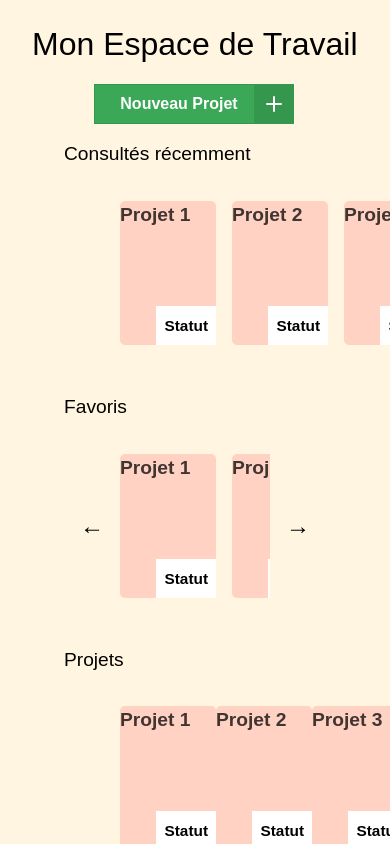
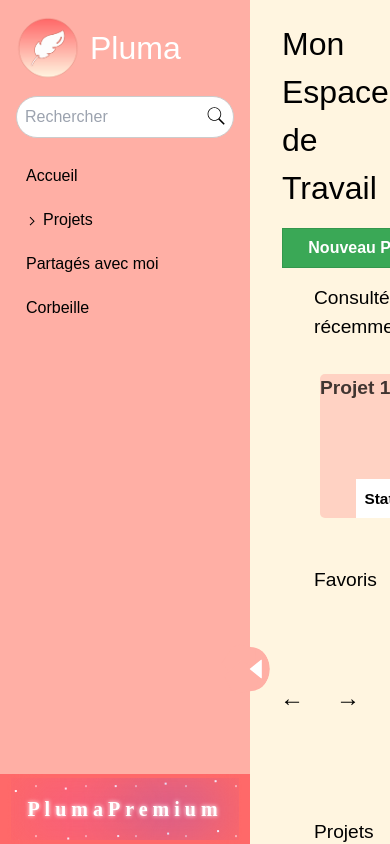
Before and after one commit to Nuxnuxx/Pluma, a React (Create React App) app in the folder client/: page /mon-espace in a window 390 px wide. Built offline with nearby package versions, Linux system fonts and the light colour scheme.

Commit message:
- Ajout du bouton pour rétrécir la sidebar - Correction de la taille du canva pour l'édition du projet

```diff
--- a/client/src/siteOutil/components/ReactFlow/ContextMenu.js
+++ b/client/src/siteOutil/components/ReactFlow/ContextMenu.js
@@ -14,23 +14,24 @@ export default function ContextMenu({ id, top, left, right, bottom, data, onDele
         addNodes({ ...node, id: `${node.id}-copy`, position});
     }, [id, getNode, addNodes]);
 
-    const deleteNode = useCallback(() => {
+    const deleteNodeOrEdge = useCallback(() => {
         setNodes((nodes) => nodes.filter((node) => node.id !== id));
         setEdges((edges) => edges.filter((edge) => edge.source !== id));
 
         if (type) {
             onDelete(id, type);
         }
+
     }, [id, setNodes, setEdges, onDelete, type]);
 
     return (
         <div style={{ top, left, right, bottom }} className="context-menu" {...props}>
             <p>
-                <small>{data.label}</small>
+                <small>greger</small>
             </p>
-            <button>Editer</button> {/* onClick={/* editNode */}
+            <button>Editer</button>
             <button onClick={duplicateNode}>Dupliquer</button>
-            <button onClick={deleteNode}>Supprimer</button>
+            <button onClick={deleteNodeOrEdge}>Supprimer</button>
         </div>
     );
 }
--- a/client/src/siteOutil/components/ReactFlow/CustomNode.js
+++ /dev/null
@@ -1,39 +0,0 @@
-import { Handle, Position, useStore } from 'reactflow';
-
-const connectionNodeIdSelector = (state) => state.connectionNodeId;
-
-const sourceStyle = { zIndex: 1 };
-
-export default function CustomNode({ id }) {
-    const connectionNodeId = useStore(connectionNodeIdSelector);
-
-    const isConnecting = !!connectionNodeId;
-    const isTarget = connectionNodeId && connectionNodeId !== id;
-    const label = isTarget ? 'Drop here' : 'Drag to connect';
-
-    return (
-        <div className="customNode">
-            <div
-                className="customNodeBody"
-                style={{
-                    borderStyle: isTarget ? 'dashed' : 'solid',
-                    backgroundColor: isTarget ? '#ffcce3' : '#ccd9f6',
-                }}
-            >
-                {/* If handles are conditionally rendered and not present initially, you need to update the node internals https://reactflow.dev/docs/api/hooks/use-update-node-internals/ */}
-                {/* In this case we don't need to use useUpdateNodeInternals, since !isConnecting is true at the beginning and all handles are rendered initially. */}
-                {!isConnecting && (
-                    <Handle
-                        className="customHandle"
-                        position={Position.Right}
-                        type="source"
-                        style={sourceStyle}
-                    />
-                )}
-
-                <Handle className="customHandle" position={Position.Left} type="target" />
-                {label}
-            </div>
-        </div>
-    );
-}
--- a/client/src/siteOutil/components/Sidebar/sidebar.js
+++ b/client/src/siteOutil/components/Sidebar/sidebar.js
@@ -1,4 +1,4 @@
-import React, {useState} from 'react';
+import React, {useState, useEffect} from 'react';
 import {Link} from "react-router-dom"
 import './sidebar.scss';
 
@@ -15,14 +15,36 @@ const Sidebar = () => {
     ];
 
     const [isProjectsOpen, setIsProjectsOpen] = useState(false);
+    const [isSidebarOpen, setIsSidebarOpen] = useState(false);
 
     const toggleProjects = () => {
         setIsProjectsOpen(!isProjectsOpen);
     };
 
+    const toggleSidebar = () => {
+        setIsSidebarOpen(prevState => !prevState);
+    };
+
+    useEffect(() => {
+        const handleResize = () => {
+            const sidebarElement = document.querySelector('.sidebar');
+            const isSidebarClose = sidebarElement.classList.contains('close');
+
+            if (window.innerWidth < 768 && !isSidebarClose) {
+                toggleSidebar();
+            }
+        };
+
+        window.addEventListener('resize', handleResize);
+
+        return () => {
+            window.removeEventListener('resize', handleResize);
+        };
+    }, []);
+
     return (
-        <div className="sidebar">
-            <div className="sidebar-content">
+        <div className={`sidebar ${isSidebarOpen ? 'close' : ''}`}>
+            <div className={`sidebar-content ${isSidebarOpen ? 'close' : ''}`}>
                 <div className="titre">
                     <img src="/assets/logo_clair_1.png" alt="logo" className="logo" />
                     <h2>Pluma</h2>
@@ -64,7 +86,7 @@ const Sidebar = () => {
                     </Link>
                 </ul>
             </div>
-            <div className="premium">
+            <div className={`premium ${isSidebarOpen ? 'close' : ''}`}>
                 <Link to="/premium">
                     <button className="btn-premium" type="button">
                         <strong>PlumaPremium</strong>
@@ -79,6 +101,14 @@ const Sidebar = () => {
                     </button>
                 </Link>
             </div>
+            <div className={`toggle-button ${isSidebarOpen ? 'close' : ''}`} onClick={toggleSidebar}>
+                <svg id="eQXyaThE5gd1" xmlns="http://www.w3.org/2000/svg" viewBox="0 0 200 500" shapeRendering="geometricPrecision" textRendering="geometricPrecision" width="100%" height="100%">
+                    <ellipse rx="237.58581" ry="214.427627" transform="matrix(.711193 0 0 1.000001 178.909992 250)" fill="#ffafa5" strokeWidth="0"/>
+                    <polygon points="0,-98.25934 93.450185,-30.363806 57.755391,79.493476 -57.755391,79.493476 -93.450185,-30.363806 0,-98.25934" transform="matrix(1.138413 1.360925-1.539158 1.287505 56.492851 165.484719)" fill="#ffafa5" strokeWidth="0"/>
+                    <polygon points="0,-98.25934 93.450185,-30.363806 57.755391,79.493476 -57.755391,79.493476 -93.450185,-30.363806 0,-98.25934" transform="matrix(.786197 1.590596-1.798908 0.889161 80.24744 339.908492)" fill="#ffafa5" strokeWidth="0"/>
+                    <path d="M20.972,95.594L78.577,49.643c.951-.76.951-2.367,0-3.127L20.968,0.56c-.689-.547-1.716-.709-2.61-.414-.186.061-.33.129-.436.186-.65.35-1.056,1.025-1.056,1.764v91.967c0,.736.405,1.414,1.056,1.762.109.06.253.127.426.185.903.295,1.933.134,2.624-.416Z" transform={isSidebarOpen ? "matrix(1.93752 0 0 1.93752 114.577189 156.84779)" : "matrix(-1.93752 0 0 -1.93752 300.881839 343.15225)"} fill="#fff" style={{ transition: 'transform 0.2s ease' }}/>
+                </svg>
+            </div>
         </div>
     );
 };
--- a/client/src/siteOutil/components/Sidebar/sidebar.scss
+++ b/client/src/siteOutil/components/Sidebar/sidebar.scss
@@ -4,7 +4,7 @@
   background-color: #FFAFA5;
   overflow-x: hidden;
   overflow-y: hidden;
-  transition: 0.3s;
+  transition: width 0.3s ease;
   display: inline-flex;
   flex-direction: column;
   justify-content: space-between;
@@ -15,6 +15,12 @@
     flex-direction: column;
     color: white;
     overflow-y: auto;
+    transition: 0.1s ease;
+
+    &.close{
+      opacity: 0;
+      pointer-events: none;
+    }
 
     .titre {
       display: flex;
@@ -136,6 +142,12 @@
     align-items: center;
     justify-content: center;
     border-radius: 0;
+    transition: 0.1s ease;
+
+    &.close{
+      opacity: 0;
+      pointer-events: none;
+    }
 
     .btn-premium {
       display: flex;
@@ -165,7 +177,7 @@
 
     strong {
       z-index: 2;
-      font-family: 'Avalors Personal Use';
+      font-family: 'Avalors Personal Use', serif;
       font-size: 20px;
       letter-spacing: 5px;
       color: #FFFFFF;
@@ -304,8 +316,29 @@
     }
   }
 
+  &.close {
+    width: 10px;
+    transition: width 0.3s ease;
+  }
+
   @media (max-width: 768px) {
-    width: 0;
-    transition: 0.3s;
+    transition: width 0.3s ease;
   }
 }
+
+.toggle-button {
+  position: absolute;
+  border-radius: 50%;
+  width: 50px;
+  height: 50px;
+  left: 220px;
+  overflow: hidden;
+  bottom: 150px;
+  z-index: 999;
+  transition: 0.3s ease;
+  cursor: pointer;
+
+  &.close{
+    left: -20px;
+  }
+}
--- a/client/src/siteOutil/pages/EditionProjet.js
+++ b/client/src/siteOutil/pages/EditionProjet.js
@@ -1,4 +1,4 @@
-import React, {useCallback, useEffect, useRef, useState} from 'react';
+import React, {useCallback, useRef, useState} from 'react';
 import ReactFlow, {addEdge, updateEdge, Background, Controls, MiniMap, ReactFlowProvider, useEdgesState, useNodesState} from 'reactflow';
 import 'reactflow/dist/style.css';
 import '../styles/EditionProjet.scss'
@@ -34,7 +34,6 @@ export default function EditionProjet() {
     const [nodes, setNodes, onNodesChange] = useNodesState(initialNodes);
     const [edges, setEdges, onEdgesChange] = useEdgesState(initialEdges);
     const [reactFlowInstance, setReactFlowInstance] = useState(null);
-    const [screenWidth, setScreenWidth] = useState(window.innerWidth);
 
     const onConnect = useCallback((params) => setEdges((eds) => addEdge(params, eds)), [setEdges]);
 
@@ -65,6 +64,21 @@ export default function EditionProjet() {
                 left: event.clientX - 240,
                 data: node.data,
                 type: node.type,
+            });
+        },
+        [setMenu]
+    );
+
+    const onEdgeContextMenu = useCallback(
+        (event, edge) => {
+            event.preventDefault();
+
+            setMenu({
+                id: edge.id,
+                top: event.clientY,
+                left: event.clientX - 240,
+                data: edge.data,
+                type: edge.type,
             });
         },
         [setMenu]
@@ -169,20 +183,6 @@ export default function EditionProjet() {
         [setNodes, reactFlowInstance]
     );
 
-    useEffect(() => {
-        const handleResize = () => {
-            setScreenWidth(window.innerWidth);
-        };
-
-        window.addEventListener('resize', handleResize);
-
-        return () => {
-            window.removeEventListener('resize', handleResize);
-        };
-    }, []);
-
-    const isScreenTooSmall = screenWidth < 1023;
-
     const connectionLineStyle = {
         strokeWidth: 3,
         stroke: '#d6d6d6',
@@ -193,17 +193,15 @@ export default function EditionProjet() {
     };
 
     const EdgeOptions = {
-        style: { strokeWidth: 2, stroke: '#b26b5d' },
+        style: { strokeWidth: 4, stroke: '#b26b5d'},
         type: 'floating',
     };
 
     return (
         <div className="dndflow">
-            {isScreenTooSmall ? (
-                <p>La taille de l'écran n'est pas adaptée pour afficher cette page.</p>
-            ) : <ReactFlowProvider>
+            <ReactFlowProvider>
                     <div className="reactflow-wrapper" ref={reactFlowWrapper}>
-                        <div style={{ width: '87vw', height: '100vh' }}>
+                        <div style={{ width: '100%', height: '100%' }}>
                         <ReactFlow
                             ref={ref}
                             nodes={nodes}
@@ -219,6 +217,8 @@ export default function EditionProjet() {
                             onDragOver={onDragOver}
                             onPaneClick={onPaneClick}
                             onNodeContextMenu={onNodeContextMenu}
+                            onEdgeContextMenu={onEdgeContextMenu}
+                            attributionPosition="bottom-left"
                             fitView
                             edgeTypes={edgeTypes}
                             defaultEdgeOptions={EdgeOptions}
--- a/client/src/siteOutil/pages/LayoutMonEspace.js
+++ b/client/src/siteOutil/pages/LayoutMonEspace.js
@@ -5,9 +5,7 @@ import "../styles/StyleLayoutMonEspace.scss"
 const LayoutMonEspace = () => {
     return (
         <div className="div-principale">
-            <div className="sidebar">
-                <Sidebar />
-            </div>
+            <Sidebar />
             <div className="contenu">
                 <Outlet />
             </div>
--- a/client/src/siteOutil/styles/StyleLayoutMonEspace.scss
+++ b/client/src/siteOutil/styles/StyleLayoutMonEspace.scss
@@ -1,4 +1,3 @@
-/*inutile avec tailwind*/
 .div-principale {
   position: fixed;
   top: 0;
```
